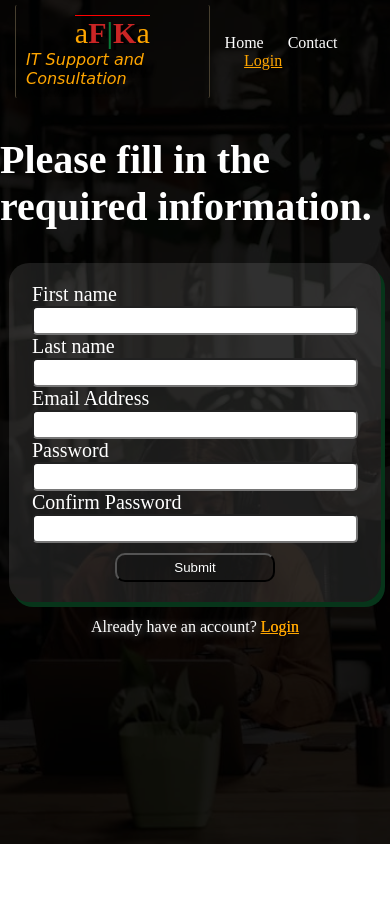
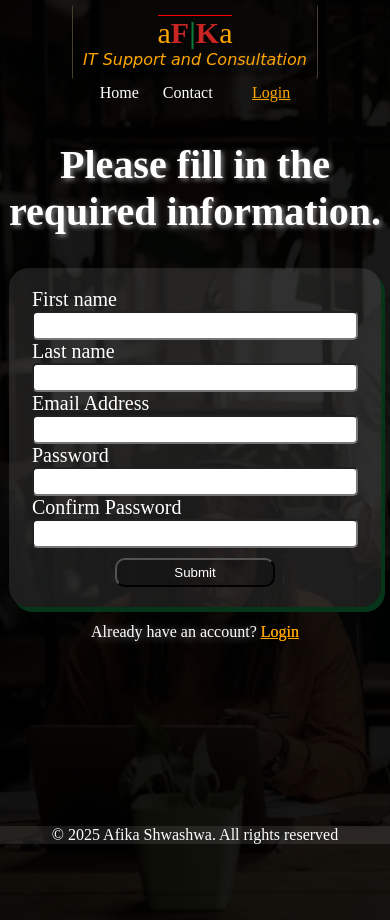
Before and after one commit to Afika-1/aFiKa-Consultations, a website: page signup.html in a window 390 px wide. Before the commit the page ends 844 px from the top, so only its background shows below. Drawn offline with Linux system fonts and the light colour scheme.

Commit message:
signup navbar responsive

```diff
--- a/signup.css
+++ b/signup.css
@@ -7,7 +7,7 @@ body {
 }
 section {
   background-color: rgba(0, 0, 0, 0.9);
-  height: 100vh;
+  height: 110vh;
   display: flex;
   flex-direction: column;
   /* justify-content: center; */
@@ -49,15 +49,22 @@ text-shadow: 5px 1px 1px rgba(0, 0, 0, 0.9)
 .container-fluid{
     display: flex;
     justify-content: space-between;
+
     align-items: center;
+
     padding-left: 10px;
     padding-right: 10px;
+    width: 100vw;
 
 }
 .container-fluid a{
     text-decoration: none;
 
 }
+.navbar-nav{
+  display: flex;
+}
+
 .navbar-nav a{
 color: white;
 padding: 10px;
@@ -70,13 +77,13 @@ text-align: center;
 }
 .navbar{
     /* background-color: rgba(14, 31, 31); */
-    /* display: flex; */
+    display: flex;
     align-items: center;
     justify-content: space-between;
     flex-wrap: wrap;
     padding: 0;
     color: white;
-    width: 100%;
+    /* width: 100%; */
 
 }
 #login{
@@ -85,6 +92,13 @@ text-align: center;
     margin-left: 5vw;
 }
 
+h2{
+  text-shadow: 2px 2px 5px rgba(255, 255, 255, 0.5);
+          color: white;
+          font-size: 40px;
+          text-align: center;
+          margin-top: 10%;
+}
 form {
   display: flex;
   justify-content: center;
@@ -150,4 +164,15 @@ a {
     button{
       width: 10rem;
     }
+
 }
+@media (max-width:500px) {
+  .container-fluid{
+    flex-direction: column;
+  }
+  /* .navbar-nav{
+    display: flex;
+    justify-content: space-between;
+  } */
+
+}
--- a/signup.html
+++ b/signup.html
@@ -3,7 +3,7 @@
   <head>
     <meta charset="UTF-8" />
     <meta name="viewport" content="width=device-width, initial-scale=1.0" />
-    <title>Document</title>
+    <title>aF|Ka</title>
     <link rel="stylesheet" href="signup.css" />
   </head>
 
@@ -18,26 +18,23 @@
 
           <div class="collapse navbar-collapse" id="navbarNavAltMarkup">
             <div class="navbar-nav">
-              <a class="nav-link active" aria-current="page" href="index.html">Home</a>
-              <!-- <a class="nav-link" href="signup.html">About</a> -->
-              <a class="nav-link" href="login.html">Contact</a>
-              <!-- <a class="nav-link" href="#">Services</a> -->
-
-              <a class="nav-link" id="login" href="login.html">Login</a>
+              <div>
+                <a class="nav-link active" aria-current="page" href="index.html"
+                  >Home</a
+                >
+                <!-- <a class="nav-link" href="signup.html">About</a> -->
+                <a class="nav-link" href="login.html">Contact</a>
+                <!-- <a class="nav-link" href="#">Services</a> -->
+              </div>
+              <div>
+                <a class="nav-link" id="login" href="login.html">Login</a>
+              </div>
             </div>
           </div>
         </div>
       </nav>
 
-      <h2
-        style="
-          /* text-shadow: 2px 2px 5px rgba(255, 255, 255, 0.7); */
-          color: white;
-          font-size: 40px;
-        "
-      >
-        Please fill in the required information.
-      </h2>
+      <h2>Please fill in the required information.</h2>
       <form>
         <div>
           <div>
@@ -60,9 +57,12 @@
           </div>
         </div>
         <div>
-        <button type="submit">Submit</button></div>
+          <button type="submit">Submit</button>
+        </div>
       </form>
       <p>Already have an account? <a href="login.html"> Login</a></p>
+      <footer>© 2025 Afika Shwashwa. All rights reserved</footer>
+
     </section>
   </body>
 </html>
```
